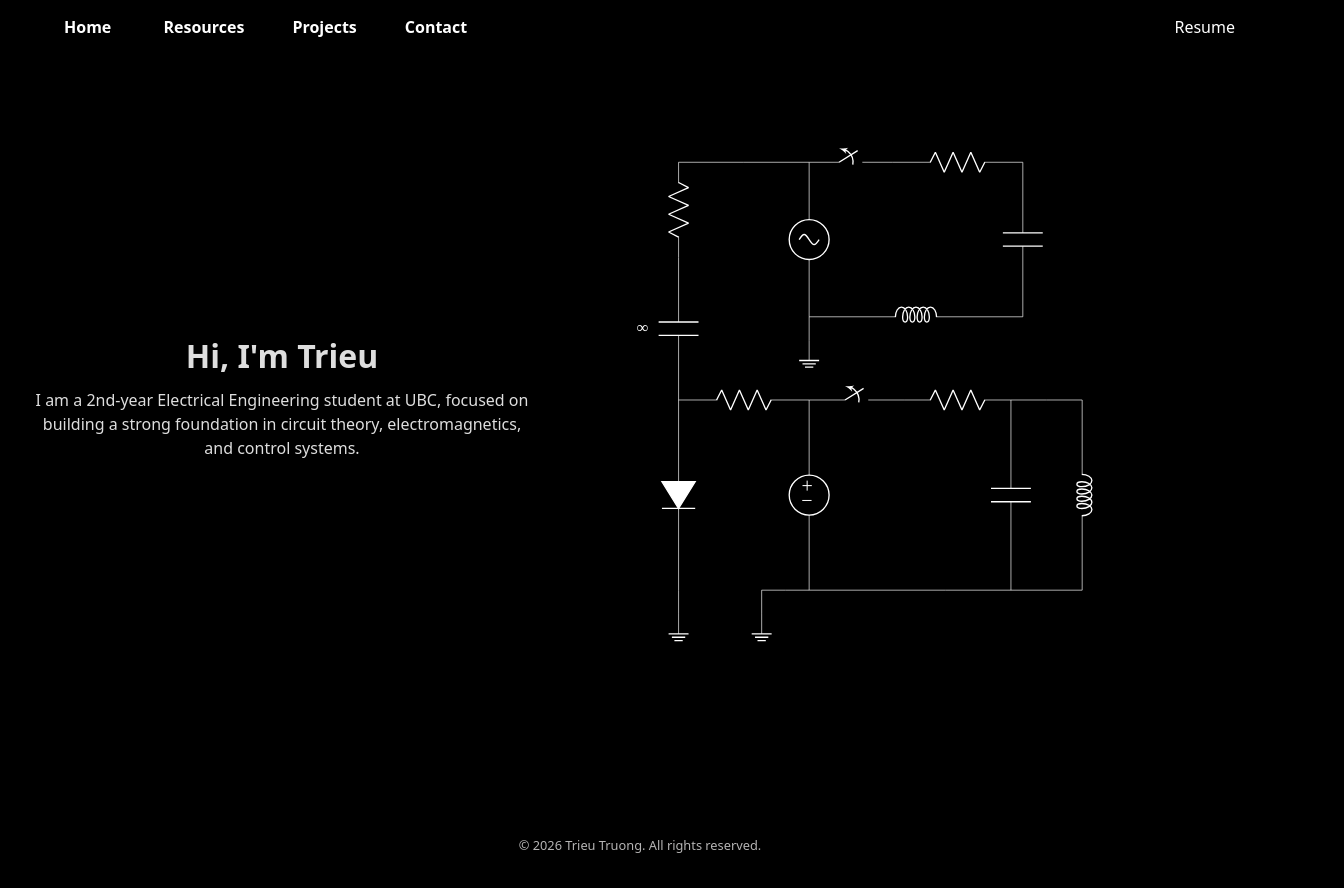
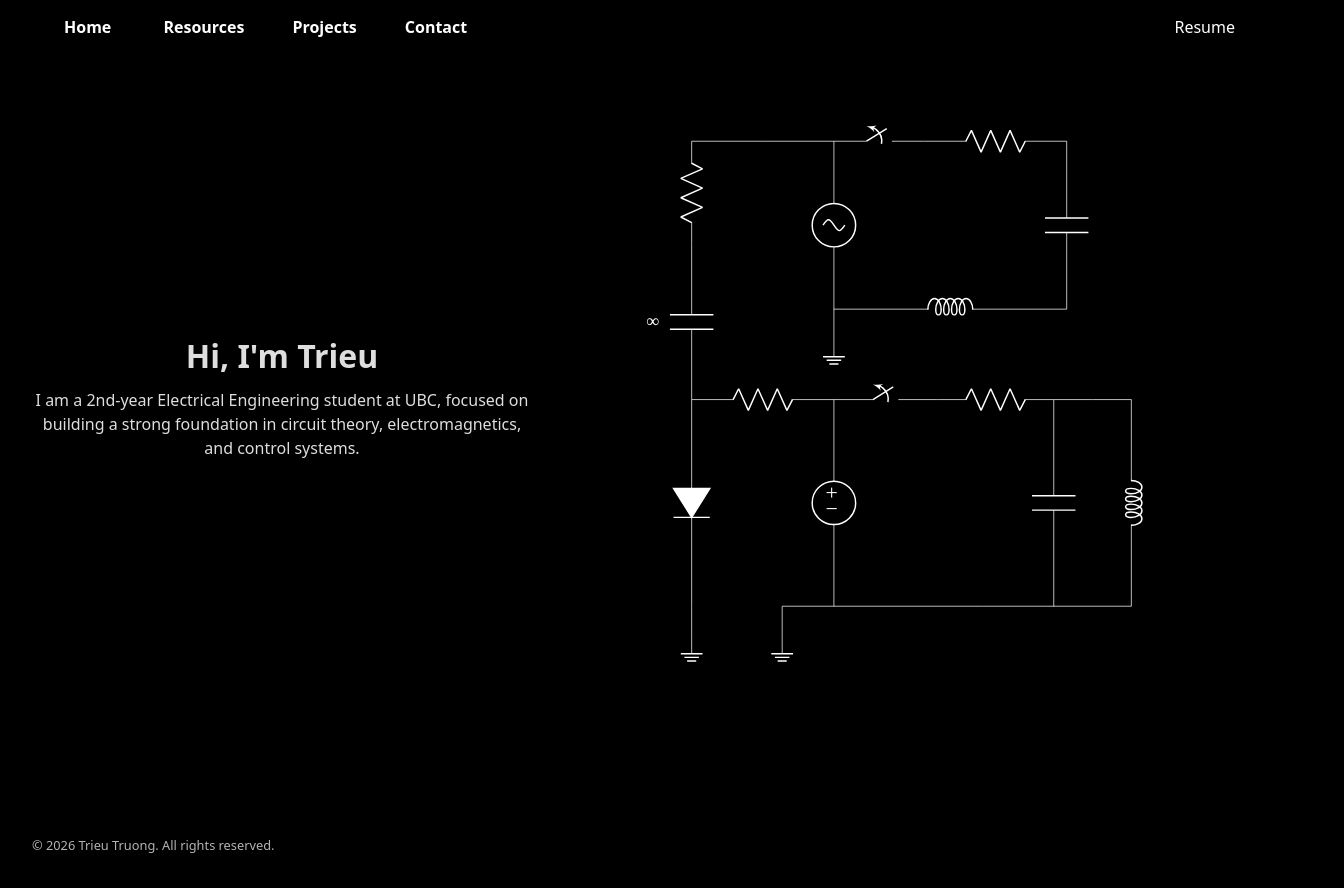
Before and after one commit to ttrieu2025/personal-website, a React (Vite) app: page / in a window 1280 px wide. Shown: the whole page, 1344 px wide, since content can reach past the window. Built offline with nearby package versions, Linux system fonts and the light colour scheme.

Commit message:
fix: update footer styles for improved layout and alignment

```diff
--- a/src/App.css
+++ b/src/App.css
@@ -40,6 +40,13 @@
   box-sizing: border-box;
 
   background-color: #000000;
+}
+footer{
+  text-align: left;
+  width: 100vw;
+  max-width: 100%;
+  z-index: 1000; ;
+  width: screen;
 }
 
 /* Navigation bar */
--- a/src/components/GradientText.css
+++ b/src/components/GradientText.css
@@ -1,7 +1,7 @@
 .animated-gradient-text {
   position: relative;
   margin: 0 auto;
-  display: inline-flex;  /* Change from flex to inline-flex */
+  display: inline-flex;
   max-width: fit-content;
   flex-direction: row;
   align-items: center;
@@ -11,7 +11,7 @@
   transition: box-shadow 0.5s ease-out;
   overflow: hidden;
   cursor: pointer;
-  white-space: nowrap;  /* Add this */
+  white-space: nowrap;
 }
 
 .animated-gradient-text.with-border {
@@ -45,11 +45,11 @@
 }
 
 .text-content {
-  display: inline;  /* Change to inline */
+  display: inline;
   position: relative;
   z-index: 2;
   background-clip: text;
   -webkit-background-clip: text;
   color: transparent;
-  white-space: nowrap;  /* Add this */
+  white-space: nowrap;
 }
```
